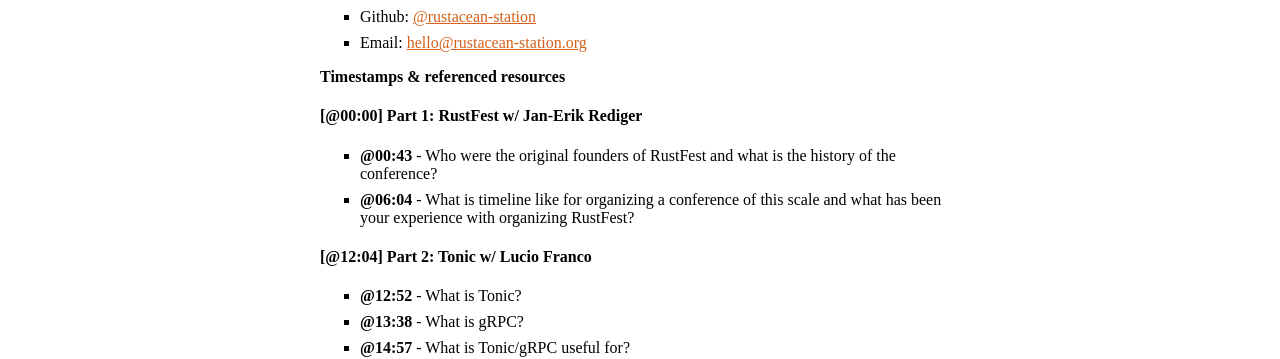
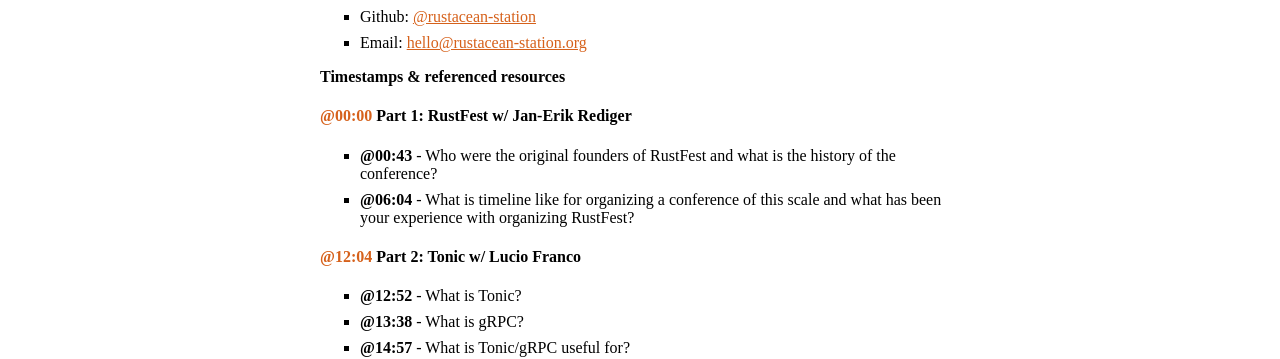
Before and after one commit to rustacean-station/rustacean-station.org, a Jekyll site: the page built from _episodes/009-jan-lucio.md, in a window 1280 px wide. Shown: the part 908-1267 px from the top of the page. Built offline with Jekyll 4.4.1, drawn with Linux system fonts in a browser that asks for light colours.

Commit message:
Also linkify timecodes in headers

```diff
--- a/_layouts/episode.html
+++ b/_layouts/episode.html
@@ -19,7 +19,7 @@
 </article>
 <script>
 	var audio = document.querySelector('#player audio');
-	document.querySelectorAll('.episode .body li').forEach(function(e) {
+	document.querySelectorAll('.episode .body li, .episode .body h4').forEach(function(e) {
 		var text = e.childNodes[0];
 		if (text.nodeType == Node.TEXT_NODE && text.textContent.startsWith('[@')) {
 			// extract time code
--- a/style.css
+++ b/style.css
@@ -149,6 +149,9 @@
 			font-weight: bold;
 			color: inherit;
 		}
+			.episode .body h4 .jump {
+				color: #d6611b;
+			}
 			.episode .body .jump::before {
 				content: "@";
 			}
```
